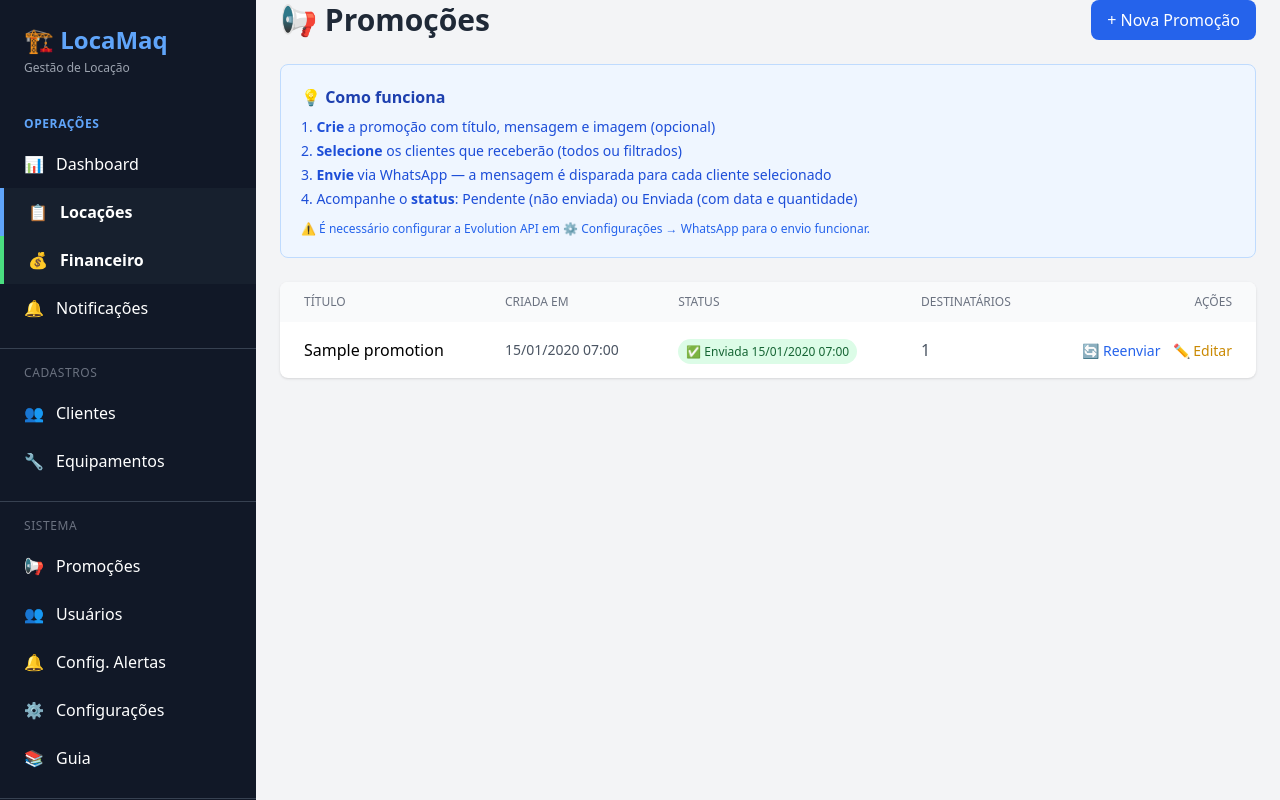
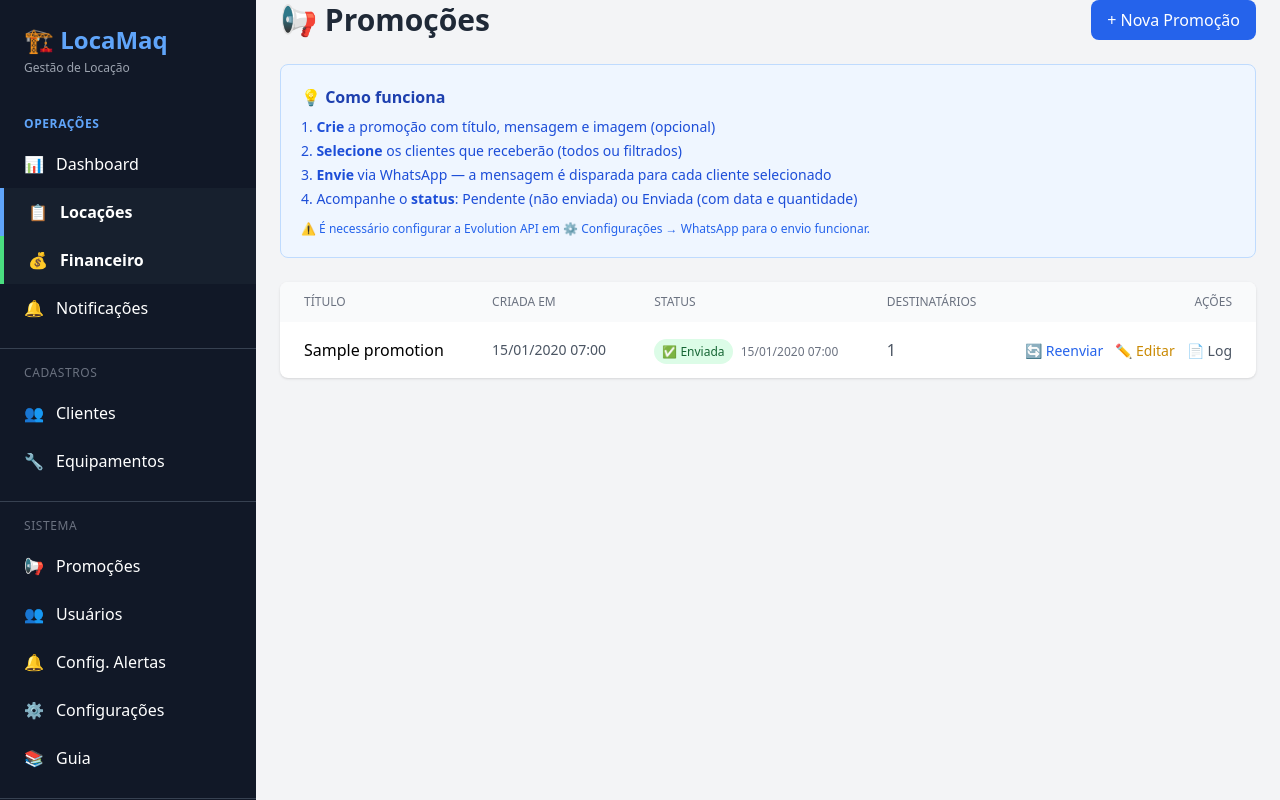
Before and after one commit to leopesi/locamaq, a Django app: page /promotions/ in a window 1280 px wide. Run offline with Django 5.2, Linux system fonts and the light colour scheme; a user stored in the database is signed in; tables that the repository leaves empty hold one stand-in row (values such as "Sample post"); some libraries are stand-ins or nearby versions.

Commit message:
feat: relatório detalhado de envio de promoções
- Campo send_log no model (append a cada envio)
- Log registra: data, operador, cada cliente (✅/❌), resultado
- Status na listagem: ✅ Enviada / ❌ Falhou / ⏳ Pendente
- Botão '📄 Log' para ver relatório completo (terminal-style)
- Reenvios ficam registrados no mesmo log (histórico)

```diff
--- a/apps/promotions/models.py
+++ b/apps/promotions/models.py
@@ -14,6 +14,8 @@ class Promotion(models.Model):
     image = models.ImageField('Imagem', upload_to='promotions/', blank=True, null=True)
     sent_at = models.DateTimeField('Enviado em', null=True, blank=True)
     recipients_count = models.PositiveIntegerField('Destinatários', default=0)
+    send_log = models.TextField('Relatório de Envio', blank=True,
+        help_text='Log detalhado de cada tentativa de envio')
     created_by = models.ForeignKey(
         'accounts.User',
         on_delete=models.SET_NULL,
@@ -29,3 +31,11 @@ class Promotion(models.Model):
 
     def __str__(self):
         return self.title
+
+    @property
+    def send_status(self):
+        if not self.sent_at:
+            return 'pending'
+        if self.recipients_count == 0:
+            return 'failed'
+        return 'sent'
--- a/apps/promotions/urls.py
+++ b/apps/promotions/urls.py
@@ -8,4 +8,5 @@ urlpatterns = [
     path('create/', views.promotion_create, name='promotion_create'),
     path('<int:pk>/edit/', views.promotion_edit, name='promotion_edit'),
     path('<int:pk>/send/', views.promotion_send, name='promotion_send'),
+    path('<int:pk>/log/', views.promotion_log, name='promotion_log'),
 ]
--- a/apps/promotions/views.py
+++ b/apps/promotions/views.py
@@ -68,15 +68,35 @@ def promotion_send(request, pk):
         selected_customers = customers.filter(pk__in=selected_ids)
         sent_count = 0
         errors = 0
+        log_lines = []
 
         service = EvolutionAPIService.from_tenant(request.tenant)
+
+        from django.utils import timezone
+        now = timezone.now()
+        log_lines.append(f'--- Envio em {now.strftime("%d/%m/%Y %H:%M")} ---')
+        log_lines.append(f'Operador: {request.user.get_full_name()}')
+        log_lines.append(f'Destinatários selecionados: {selected_customers.count()}')
+        log_lines.append('')
 
         for customer in selected_customers:
             try:
                 service.send_text(customer.whatsapp, promotion.message)
                 sent_count += 1
-            except Exception:
+                log_lines.append(f'✅ {customer.name} ({customer.whatsapp}) — Enviado')
+            except Exception as e:
                 errors += 1
+                log_lines.append(f'❌ {customer.name} ({customer.whatsapp}) — FALHA: {str(e)[:100]}')
+
+        log_lines.append('')
+        log_lines.append(f'Resultado: {sent_count} enviado(s), {errors} falha(s)')
+        log_lines.append('---')
+
+        # Salvar log (append ao existente)
+        existing_log = promotion.send_log or ''
+        if existing_log:
+            existing_log += '\n\n'
+        promotion.send_log = existing_log + '\n'.join(log_lines)
 
         promotion.sent_at = timezone.now()
         promotion.recipients_count = sent_count
@@ -92,3 +112,11 @@ def promotion_send(request, pk):
         'promotion': promotion,
         'customers': customers,
     })
+
+
+@login_required
+@admin_required
+def promotion_log(request, pk):
+    """View send log for a promotion."""
+    promotion = get_object_or_404(Promotion, pk=pk, tenant=request.tenant)
+    return render(request, 'promotions/promotion_log.html', {'promotion': promotion})
--- a/templates/promotions/promotion_list.html
+++ b/templates/promotions/promotion_list.html
@@ -41,7 +41,13 @@
                 <td class="px-6 py-4 text-gray-600 text-sm">{{ promo.created_at|date:"d/m/Y H:i" }}</td>
                 <td class="px-6 py-4">
                     {% if promo.sent_at %}
-                    <span class="px-2 py-1 text-xs rounded-full bg-green-100 text-green-800">✅ Enviada {{ promo.sent_at|date:"d/m/Y H:i" }}</span>
+                        {% if promo.recipients_count > 0 %}
+                        <span class="px-2 py-1 text-xs rounded-full bg-green-100 text-green-800">✅ Enviada</span>
+                        <span class="text-xs text-gray-500 ml-1">{{ promo.sent_at|date:"d/m/Y H:i" }}</span>
+                        {% else %}
+                        <span class="px-2 py-1 text-xs rounded-full bg-red-100 text-red-800">❌ Falhou</span>
+                        <span class="text-xs text-gray-500 ml-1">{{ promo.sent_at|date:"d/m/Y H:i" }}</span>
+                        {% endif %}
                     {% else %}
                     <span class="px-2 py-1 text-xs rounded-full bg-yellow-100 text-yellow-800">⏳ Pendente</span>
                     {% endif %}
@@ -53,7 +59,10 @@
                     {% else %}
                     <a href="{% url 'promotions:promotion_send' promo.pk %}" class="text-blue-600 hover:text-blue-800 text-sm mr-2">🔄 Reenviar</a>
                     {% endif %}
-                    <a href="{% url 'promotions:promotion_edit' promo.pk %}" class="text-yellow-600 hover:text-yellow-800 text-sm">✏️ Editar</a>
+                    <a href="{% url 'promotions:promotion_edit' promo.pk %}" class="text-yellow-600 hover:text-yellow-800 text-sm mr-2">✏️ Editar</a>
+                    {% if promo.send_log %}
+                    <a href="{% url 'promotions:promotion_log' promo.pk %}" class="text-gray-600 hover:text-gray-800 text-sm">📄 Log</a>
+                    {% endif %}
                 </td>
             </tr>
             {% empty %}
```
Also changed, not shown: templates/promotions/promotion_log.html (added, +49 -0 lines), apps/promotions/migrations/0002_promotion_send_log.py (added).
